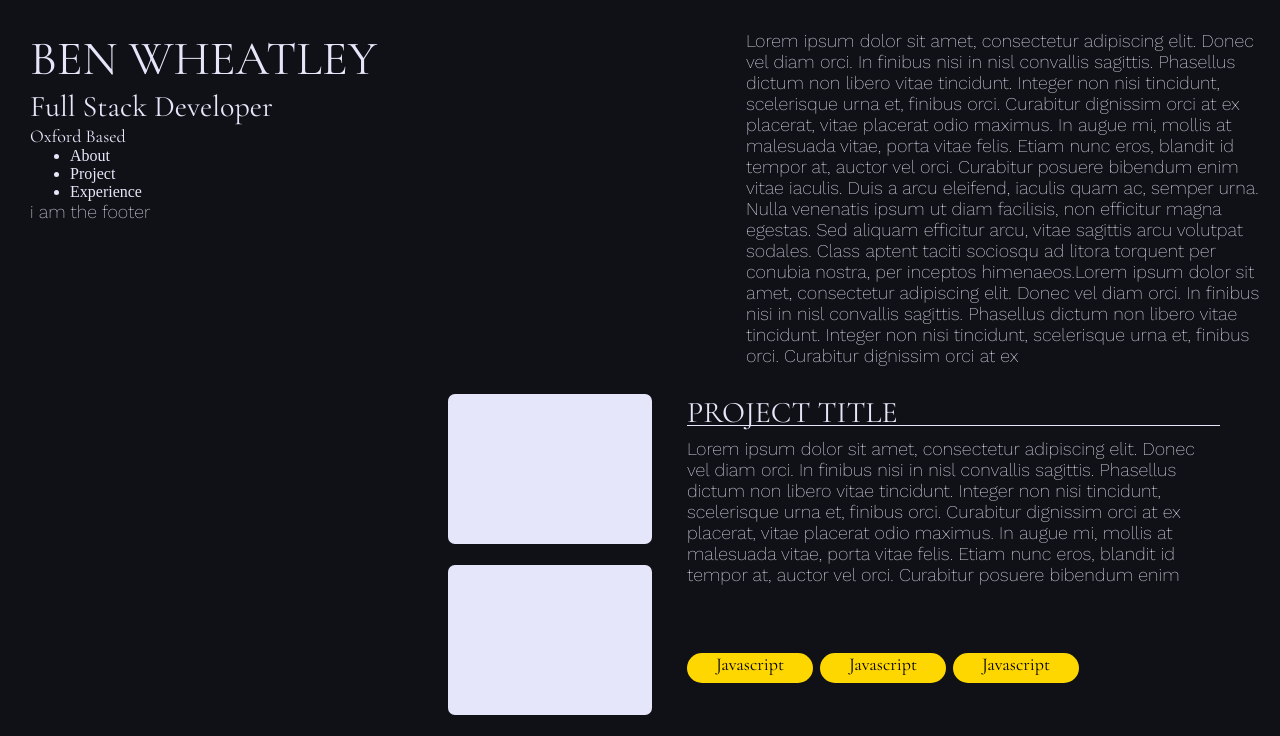
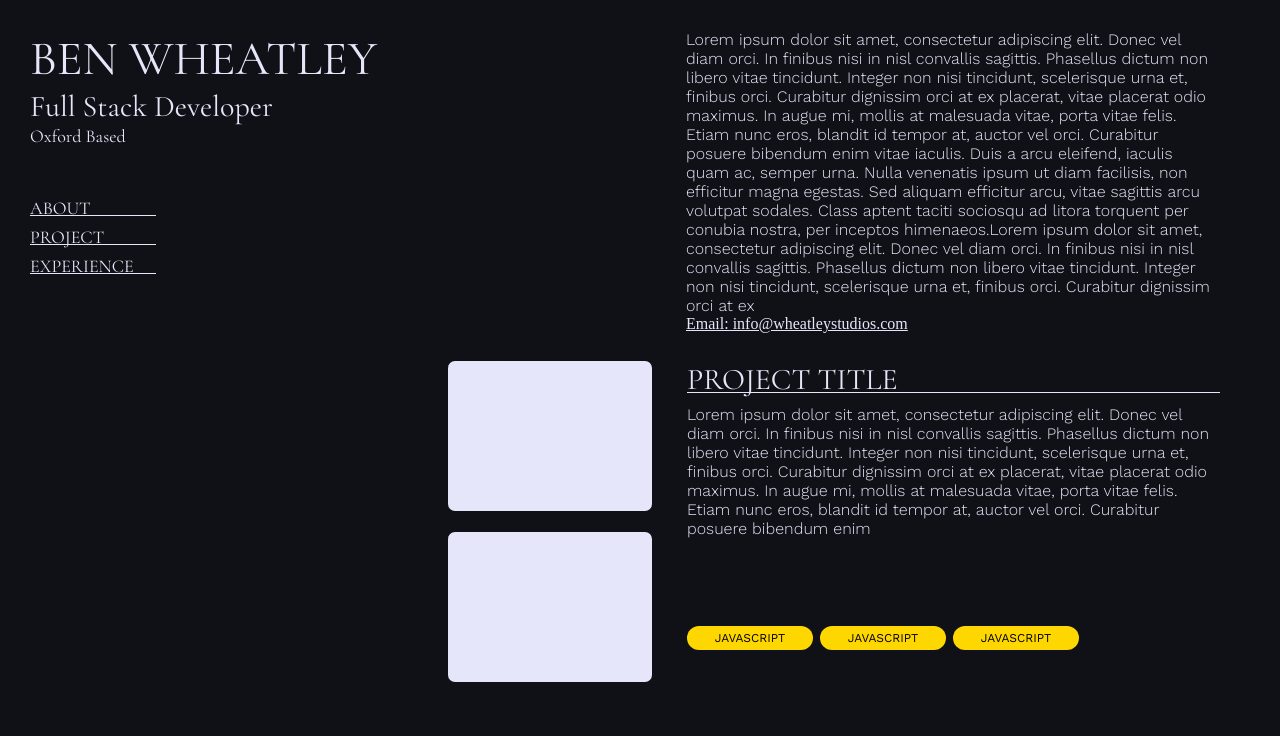
Before and after one commit to BenDavidWheatley/portfolio2025, a React (Create React App) app: page / in a window 1280 px wide. Shown: the top 736 px of the page. Built offline with nearby package versions, Linux system fonts and the light colour scheme.

Commit message:
Navigation
Header section and nav bar completed with small animations

```diff
--- a/src/containers/mainfeed/Mainfeed.js
+++ b/src/containers/mainfeed/Mainfeed.js
@@ -13,6 +13,10 @@ function Mainfeed() {
             <Projects />
             <Experience />
             <Experience />
+            <Experience />
+            <Experience />
+            <Experience />
+            <Experience />
         </section>
     )
 }
--- a/src/containers/mainfeed/about/About.js
+++ b/src/containers/mainfeed/about/About.js
@@ -3,8 +3,10 @@ import Style from './about.module.css';
 
 function About() {
     return (
-        <section data-testid="about" className={Style.aboutContainer} >
+        <section id='about' data-testid="about" className={Style.aboutContainer} >
             <p>Lorem ipsum dolor sit amet, consectetur adipiscing elit. Donec vel diam orci. In finibus nisi in nisl convallis sagittis. Phasellus dictum non libero vitae tincidunt. Integer non nisi tincidunt, scelerisque urna et, finibus orci. Curabitur dignissim orci at ex placerat, vitae placerat odio maximus. In augue mi, mollis at malesuada vitae, porta vitae felis. Etiam nunc eros, blandit id tempor at, auctor vel orci. Curabitur posuere bibendum enim vitae iaculis. Duis a arcu eleifend, iaculis quam ac, semper urna. Nulla venenatis ipsum ut diam facilisis, non efficitur magna egestas. Sed aliquam efficitur arcu, vitae sagittis arcu volutpat sodales. Class aptent taciti sociosqu ad litora torquent per conubia nostra, per inceptos himenaeos.Lorem ipsum dolor sit amet, consectetur adipiscing elit. Donec vel diam orci. In finibus nisi in nisl convallis sagittis. Phasellus dictum non libero vitae tincidunt. Integer non nisi tincidunt, scelerisque urna et, finibus orci. Curabitur dignissim orci at ex</p>
+            <a href="mailto:info@wheatleystudios.com?subject=Project%20Inquiry&body=Hi%20there,%0D%0A%0D%0AI%20would%20like%20to%20discuss%20a%20new%20project..."
+   target="_blank"> Email: info@wheatleystudios.com</a>
         </section>
     )
 }
--- a/src/containers/mainfeed/about/about.module.css
+++ b/src/containers/mainfeed/about/about.module.css
@@ -2,4 +2,5 @@
     width: 100%;
     max-width: 534px;
     justify-self: flex-end;
+    margin-right: 60px;
 }
--- a/src/containers/mainfeed/experience/Experience.js
+++ b/src/containers/mainfeed/experience/Experience.js
@@ -4,7 +4,7 @@ import Style from './experience.module.css';
 
 function Experience() {
     return (
-        <section data-testid="experience" className={Style.experienceContainer}>
+        <section id='experience' data-testid="experience" className={Style.experienceContainer}>
 
             {/* Dates container */}
             <div className={Style.datesContainer}>
--- a/src/containers/mainfeed/projects/Projects.js
+++ b/src/containers/mainfeed/projects/Projects.js
@@ -10,7 +10,8 @@
 
         return (
             <section
-                data-testid="project"
+                data-testid="projects"
+                id="projects"
                 className={Style.projectContainer}
                 onMouseEnter={() => setIsHovered(true)}
                 onMouseLeave={() => setIsHovered(false)}>
--- a/src/containers/mainfeed/projects/languages/languages.module.css
+++ b/src/containers/mainfeed/projects/languages/languages.module.css
@@ -2,15 +2,20 @@
 
 
 .languageContainer {
-    height: 30px;
+    height: 24px;
     width: 126px;
     border-radius: 100px;
+    display: flex;
 }
 .languageContainer p {
-    font-family: "Cormorant Garamond", serif;
-    font-weight: 400;
-    font-size: 18px;
+    font-weight: 500;
+    font-size: 12px;
+
+    text-transform: uppercase;
+    align-self: center;
     text-align: center;
+    margin: auto;
+
 }
 .hovered  {
     background-color: #101116;
--- a/src/containers/navAside/footer/Footer.js
+++ b/src/containers/navAside/footer/Footer.js
@@ -3,8 +3,8 @@ import Styles from './footer.module.css';
 
 function Footer() {
     return (
-        <section data-testid="footer" >
-                <p>i am the footer</p>
+        <section data-testid="footer" className={Styles.footer}>
+                <p>Designed in Figma - built in react ©2025</p>
         </section>
     )
 }
--- a/src/containers/navAside/footer/footer.module.css
+++ b/src/containers/navAside/footer/footer.module.css
@@ -0,0 +1,7 @@
+.footer {
+    position: absolute;
+    bottom: 50px;
+}
+.footer p {
+    font-size: 12px;
+}
--- a/src/containers/navAside/navigation/Navigation.js
+++ b/src/containers/navAside/navigation/Navigation.js
@@ -1,15 +1,58 @@
-import React from 'react';
+import React, { useEffect } from 'react';
 import Style from './navigation.module.css';
 
 function Navigation() {
+    useEffect(() => {
+        const links = document.querySelectorAll('a[href^="#"]');
+
+        links.forEach(link => {
+            link.addEventListener('click', (e) => {
+                e.preventDefault();
+
+                const targetId = link.getAttribute('href').substring(1);
+                const targetElement = document.getElementById(targetId);
+
+                if (targetElement) {
+                    const startPosition = window.scrollY;
+                    const targetPosition = targetElement.offsetTop;
+                    const distance = targetPosition - startPosition;
+                    const duration = 2500; // Adjust duration for slower speed
+                    let startTime = null;
+
+                    function easeInOutQuad(t) {
+                        return t < 0.5
+                            ? 2 * t * t
+                            : -1 + (4 - 2 * t) * t;
+                    }
+
+                    function animation(currentTime) {
+                        if (!startTime) startTime = currentTime;
+                        const timeElapsed = currentTime - startTime;
+                        const progress = Math.min(timeElapsed / duration, 1); // Ensures progress stops at 1
+                        const scrollAmount = startPosition + distance * easeInOutQuad(progress);
+
+                        window.scrollTo(0, scrollAmount);
+
+                        if (timeElapsed < duration) {
+                            requestAnimationFrame(animation);
+                        }
+                    }
+
+                    requestAnimationFrame(animation);
+                }
+            });
+        });
+    }, []);
+
+
     return (
         <section data-testid="navigation" className={Style.navigationContainer}>
             <ul>
-                <li><a>About</a></li>
-                <li><a>Project</a></li>
-                <li><a>Experience</a></li>
+                <li><a href="#about">About</a></li>
+                <li><a href="#projects">Project</a></li>
+                <li><a href="#experience">Experience</a></li>
             </ul>
         </section>
-    )
+    );
 }
 export default Navigation;
--- a/src/containers/navAside/navigation/navigation.module.css
+++ b/src/containers/navAside/navigation/navigation.module.css
@@ -2,3 +2,36 @@
     width: 100%;
     max-width:  534px;
 }
+.navigationContainer ul{
+    list-style-type: none;
+    margin-top: 50px;
+    padding: 0px;
+}
+.navigationContainer li{
+    width: 126px;
+    color: #E6E6FA;
+    font-family: "Cormorant Garamond";
+    text-transform: uppercase;
+    font-size: 18px;
+    font-weight: 300;
+    line-height: normal;
+    margin-bottom: 7px;
+    position: relative;
+}
+.navigationContainer li:after{
+    content: '';
+    width: 126px;
+    height: 1px;
+    background-color: currentColor;
+    position: absolute;
+    bottom: 3px;
+    left: 0;
+    transition: width 0.5s ease;
+}
+.navigationContainer li:hover:after{
+    width: 300px;
+    transition: width 0.5s ease-in-out;
+}
+.navigationContainer li a {
+    text-decoration: none;
+}
--- a/src/index.css
+++ b/src/index.css
@@ -7,6 +7,8 @@
   margin: 0px;
   box-sizing: border-box;
 }
+
+
 h1, h2, h3 {
   font-family: "Cormorant Garamond", serif;
 }
@@ -25,8 +27,8 @@ h3 {
 }
 p{
   font-family: "Work Sans", sans-serif;
-  font-weight: 200;
-  font-size: 18px;
+  font-weight: 300;
+  font-size: 16px;
 }
 body {
   margin: 0;
```
Also changed, not shown: 1 other file (tests, documents, lock files or other folders).
